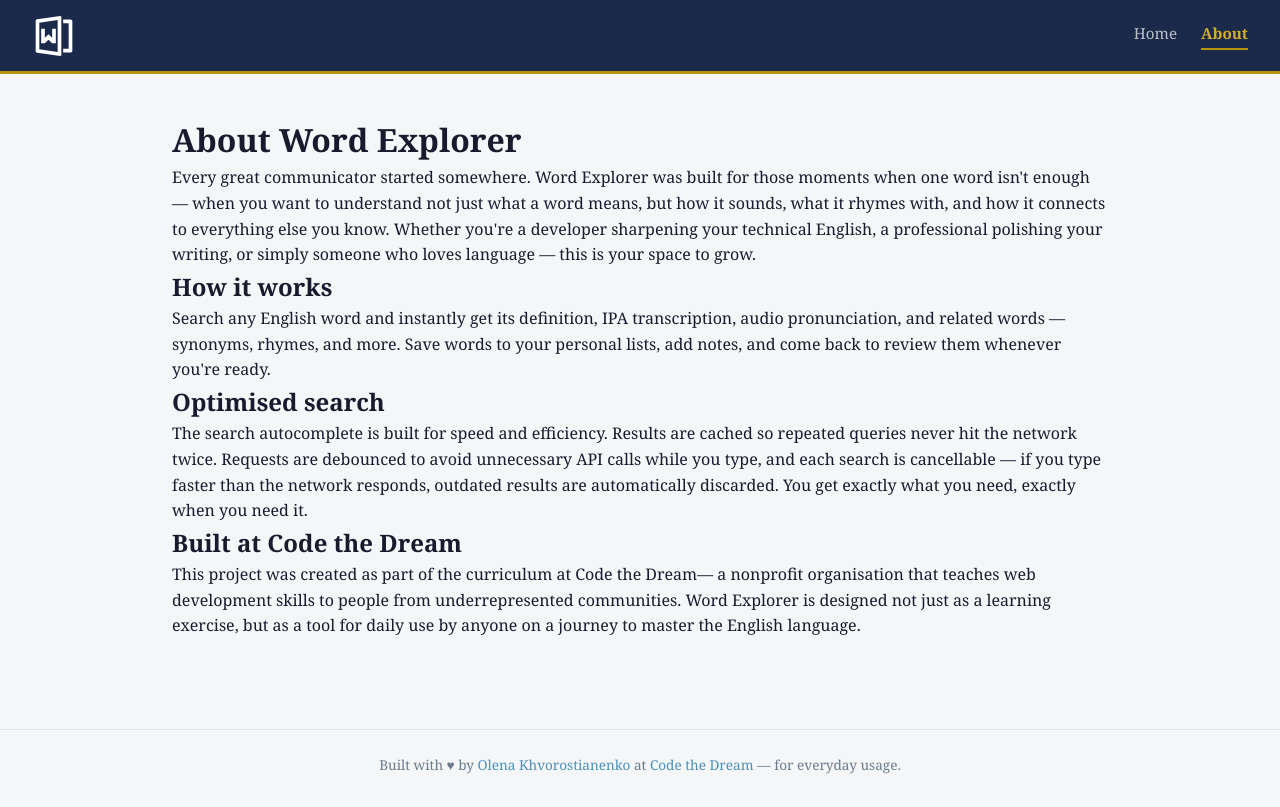
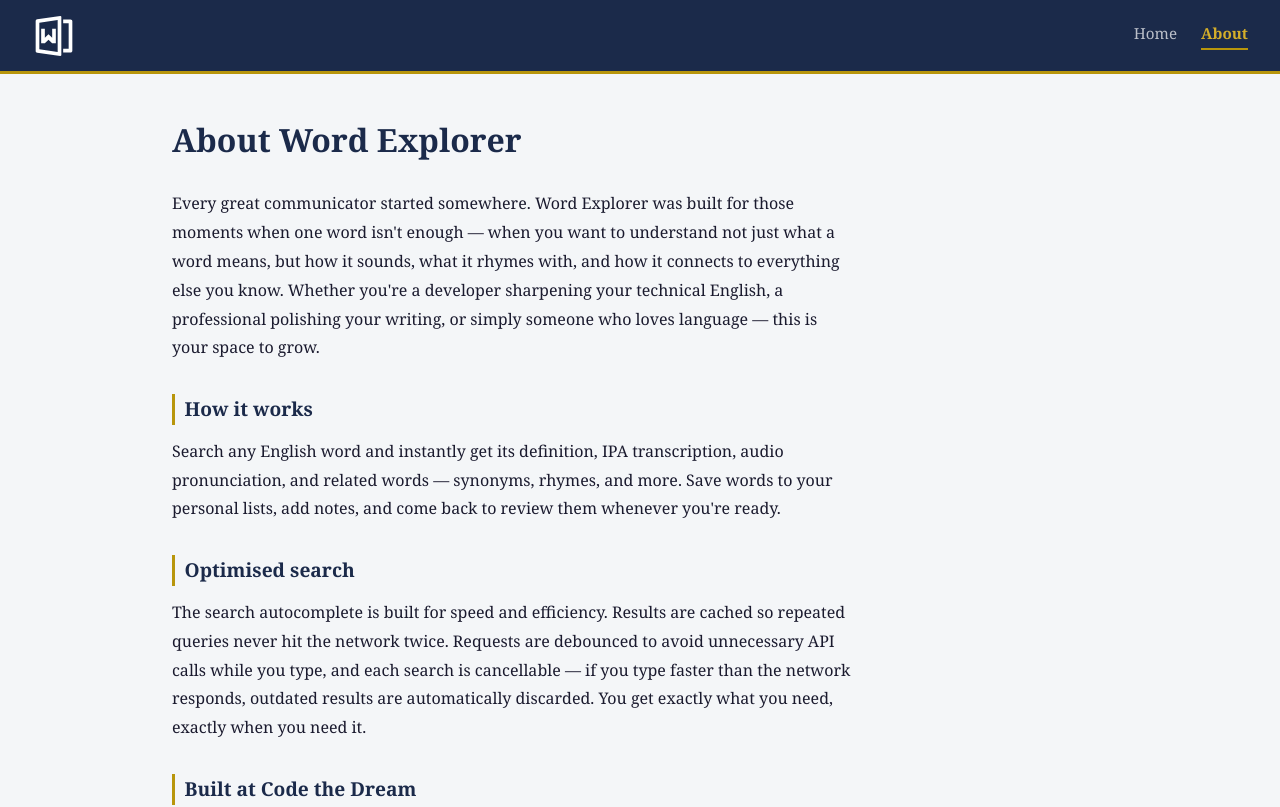
Before and after one commit to helen-khvorostianenko/word_explorer, a React (Vite) app: page /about in a window 1280 px wide. Shown: the top 807 px of the page. Built offline with nearby package versions, Linux system fonts and the light colour scheme.

Commit message:
feat(AboutPage): add styled components

```diff
--- a/src/pages/AboutPage.jsx
+++ b/src/pages/AboutPage.jsx
@@ -1,51 +1,99 @@
+import styled from 'styled-components';
 import PageLayout from '../shared/PageLayout.jsx';
+
+const PageTitle = styled.h1`
+  font-size: 2rem;
+  color: var(--navy);
+  margin-bottom: 1.5rem;
+`;
+
+const Article = styled.article`
+  max-width: 680px;
+`;
+
+const Intro = styled.p`
+  color: var(--text);
+  line-height: 1.8;
+  margin-bottom: 2rem;
+`;
+
+const Section = styled.section`
+  margin-bottom: 2rem;
+`;
+
+const SectionTitle = styled.h2`
+  font-size: 1.2rem;
+  color: var(--navy);
+  border-left: 3px solid var(--gold);
+  padding-left: 0.6rem;
+  margin-bottom: 0.75rem;
+`;
+
+const SectionText = styled.p`
+  color: var(--text);
+  line-height: 1.8;
+
+  a {
+    color: var(--blue);
+    transition: color 0.2s;
+
+    &:hover {
+      color: var(--gold);
+    }
+  }
+`;
 
 function AboutPage() {
   return (
     <PageLayout>
-      <h1>About Word Explorer</h1>
-      <p>
-        Every great communicator started somewhere. Word Explorer was built for
-        those moments when one word isn't enough — when you want to understand
-        not just what a word means, but how it sounds, what it rhymes with, and
-        how it connects to everything else you know. Whether you're a developer
-        sharpening your technical English, a professional polishing your
-        writing, or simply someone who loves language — this is your space to
-        grow.
-      </p>
-      <section>
-        <h2>How it works</h2>
-        <p>
+      <Article>
+        <PageTitle>About Word Explorer</PageTitle>
+        <Intro>
+          Every great communicator started somewhere. Word Explorer was built
+          for those moments when one word isn't enough — when you want to
+          understand not just what a word means, but how it sounds, what it
+          rhymes with, and how it connects to everything else you know. Whether
+          you're a developer sharpening your technical English, a professional
+          polishing your writing, or simply someone who loves language — this is
+          your space to grow.
+        </Intro>
+
+        <Section>
+          <SectionTitle>How it works</SectionTitle>
+          <SectionText>
             Search any English word and instantly get its definition, IPA
             transcription, audio pronunciation, and related words — synonyms,
             rhymes, and more. Save words to your personal lists, add notes, and
             come back to review them whenever you're ready.
-        </p>
-      </section>
-      <section>
-        <h2>Optimised search</h2>
-        <p>
-          The search autocomplete is built for speed and efficiency. Results are
-          cached so repeated queries never hit the network twice. Requests are
-          debounced to avoid unnecessary API calls while you type, and each
-          search is cancellable — if you type faster than the network responds,
-          outdated results are automatically discarded. You get exactly what you
-          need, exactly when you need it.
-        </p>
-      </section>
-      <section>
-        <h2>Built at Code the Dream</h2>
-        <p>
+          </SectionText>
+        </Section>
+
+        <Section>
+          <SectionTitle>Optimised search</SectionTitle>
+          <SectionText>
+            The search autocomplete is built for speed and efficiency. Results
+            are cached so repeated queries never hit the network twice. Requests
+            are debounced to avoid unnecessary API calls while you type, and
+            each search is cancellable — if you type faster than the network
+            responds, outdated results are automatically discarded. You get
+            exactly what you need, exactly when you need it.
+          </SectionText>
+        </Section>
+
+        <Section>
+          <SectionTitle>Built at Code the Dream</SectionTitle>
+          <SectionText>
             This project was created as part of the curriculum at{' '}
             <a href="https://codethedream.org" target="_blank" rel="noreferrer">
               Code the Dream
-          </a>
+            </a>{' '}
             — a nonprofit organisation that teaches web development skills to
             people from underrepresented communities. Word Explorer is designed
-          not just as a learning exercise, but as a tool for daily use by anyone
-          on a journey to master the English language.
-        </p>
-      </section>
+            not just as a learning exercise, but as a tool for daily use by
+            anyone on a journey to master the English language.
+          </SectionText>
+        </Section>
+      </Article>
     </PageLayout>
   );
 }
```
Lines whose indentation alone changed are shown as unchanged.
